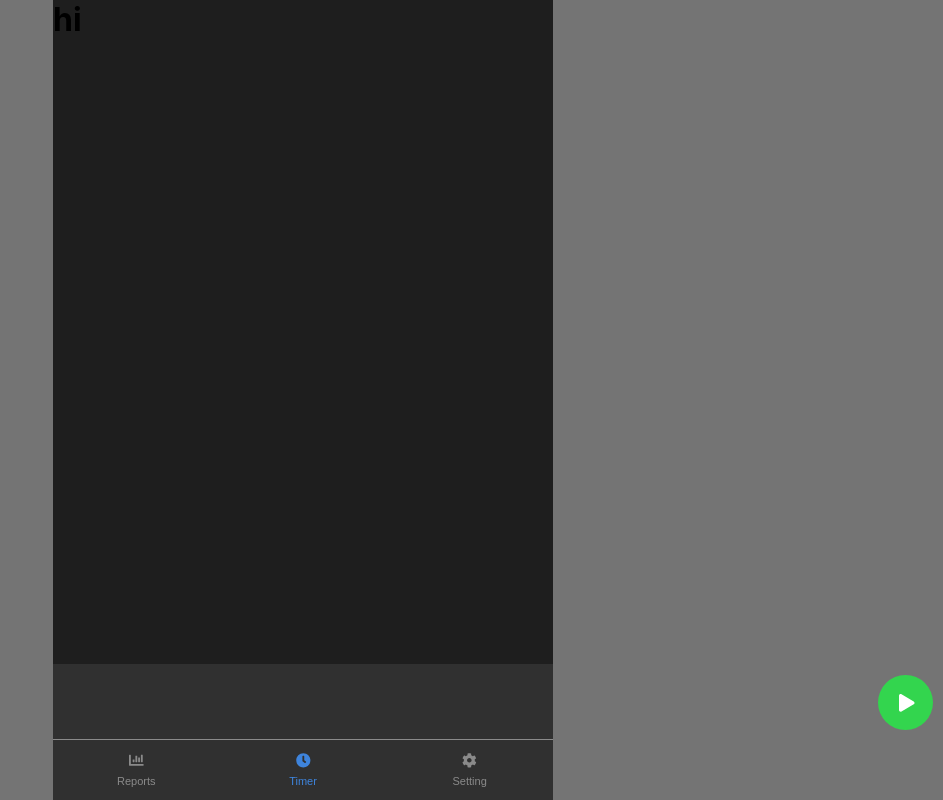
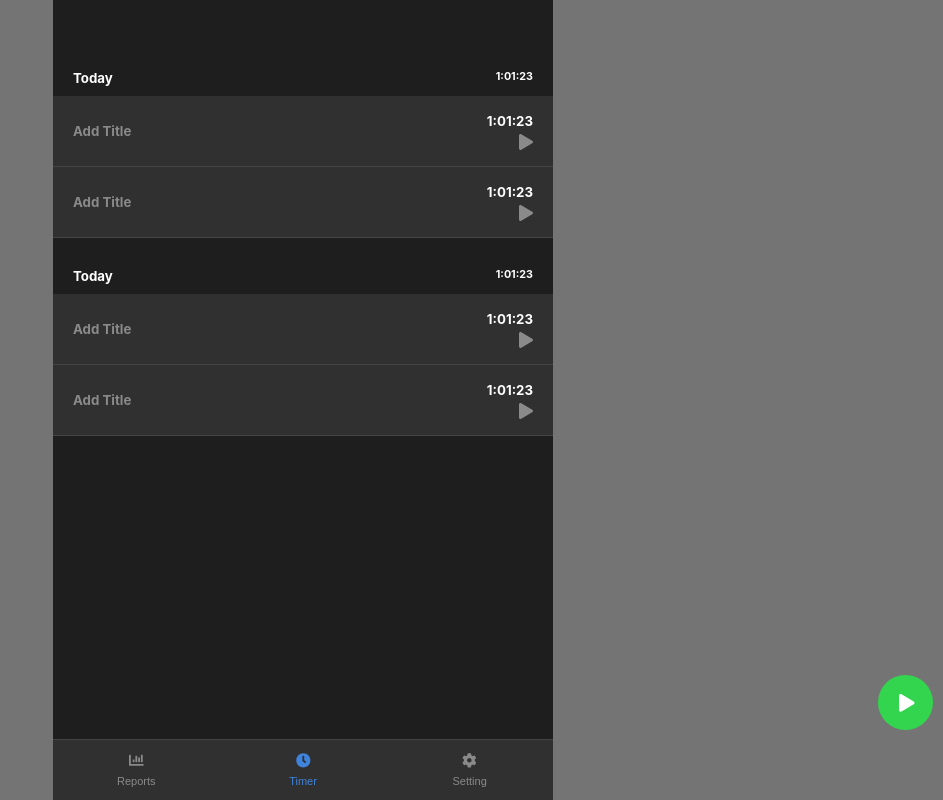
Before and after one commit to AliNazariii/toggl, a React (Create React App) app: page / in a window 1280 px wide. Shown: the whole page, without its empty margins (337-1280 px from the left). Built offline with nearby package versions, Linux system fonts and the light colour scheme.

Commit message:
feat/add-day-and-task-components

```diff
--- a/public/index.html
+++ b/public/index.html
@@ -24,7 +24,7 @@
       work correctly both with client-side routing and a non-root public URL.
       Learn how to configure a non-root public URL by running `npm run build`.
     -->
-    <title>React Redux App</title>
+    <title>Bale Toggl App</title>
   </head>
   <body>
     <noscript>You need to enable JavaScript to run this app.</noscript>
--- a/src/App.tsx
+++ b/src/App.tsx
@@ -1,10 +1,11 @@
 import React from 'react';
 import Layout from './components/Layout/Layout';
+import TasksContainer from './components/Tasks/TasksContainer';
 
 function App() {
   return (
     <Layout>
-      <h1>hi</h1>
+      <TasksContainer />
     </Layout>
   );
 }
--- a/src/components/Layout/Layout.module.scss
+++ b/src/components/Layout/Layout.module.scss
@@ -14,6 +14,7 @@
     width: 100%;
     background-color: #1e1e1e;
     height: 100%;
+    padding: 70px 0 0 0;
 }
 
 .FooterContainer {
--- a/src/components/RunningTask/RunningTask.module.scss
+++ b/src/components/RunningTask/RunningTask.module.scss
@@ -21,7 +21,6 @@
 }
 
 .RunningTaskContainer {
-    background-color: #303030;
     height: 75px;
-    border-bottom: solid #8a8a8a 0.1px;
+    border-bottom: solid #444444 0.1px;
 }
--- a/src/components/RunningTask/RunningTaskContainer.tsx
+++ b/src/components/RunningTask/RunningTaskContainer.tsx
@@ -8,7 +8,7 @@ interface Props {
 
 const runningTaskContainer = ({ running }: Props) => {
 	return(
-		<div className={Styles.RunningTaskContainer}>
+		<div className={Styles.RunningTaskContainer} style={{ backgroundColor: running ? "#303030" : "#1e1e1e" }}>
 			<GreenBtn />
 		</div>
 	)
--- /dev/null
+++ b/src/components/Tasks/DayContainer/DayContainer.module.scss
@@ -0,0 +1,17 @@
+.DayContainer {
+    margin: 0 0 30px 0;
+}
+
+.DayContainerHeadings {
+    display: flex;
+    justify-content: space-between;
+    padding: 0 20px 10px 20px;
+}
+
+.DayTitle {
+    color: #ffffff;
+}
+
+.DayTime {
+    color: #ffffff;
+}
--- /dev/null
+++ b/src/components/Tasks/DayContainer/DayContainer.tsx
@@ -0,0 +1,21 @@
+import React from 'react';
+import Styles from './DayContainer.module.scss';
+import Task from '../Task/Task';
+
+interface Props {
+    date: Date
+}
+const dayContainer = ({ date }: Props) => {
+    return(
+        <div className={Styles.DayContainer}>
+            <div className={Styles.DayContainerHeadings}>
+                <h5 className={Styles.DayTitle}>Today</h5>
+                <h6 className={Styles.DayTime}>1:01:23</h6>
+            </div>
+            <Task />
+            <Task />
+        </div>
+    )
+}
+
+export default dayContainer;
--- a/src/components/Tasks/Task/Task.module.scss
+++ b/src/components/Tasks/Task/Task.module.scss
@@ -0,0 +1,31 @@
+.TaskContainer {
+    width: 100%;
+    height: 70px;
+    background-color: #303030;
+    border-bottom: solid #444444 0.1px;
+
+    display: flex;
+    justify-content: space-between;
+    align-items: center;
+
+}
+
+.DescriptionBlock {
+    display: flex;
+    margin: 20px;
+
+    .Title {
+        color: #8a8a8a;
+    }
+}
+
+.TimePlayBlock {
+    margin: 20px;
+    display: flex;
+    flex-direction: column;
+    align-items: flex-end;
+    .Duration {
+        color: #ffffff;
+        margin: 0 0 5px 0;
+    }
+}
--- a/src/components/Tasks/Task/Task.tsx
+++ b/src/components/Tasks/Task/Task.tsx
@@ -0,0 +1,20 @@
+import React from 'react';
+import Styles from './Task.module.scss';
+import { FontAwesomeIcon } from '@fortawesome/react-fontawesome';
+import { faPlay } from '@fortawesome/free-solid-svg-icons';
+
+const task = () => {
+    return(
+        <div className={Styles.TaskContainer}>
+            <div className={Styles.DescriptionBlock}>
+                <h5 className={Styles.Title}>Add Title</h5>
+            </div>
+            <div className={Styles.TimePlayBlock}>
+                <h5 className={Styles.Duration}>1:01:23</h5>
+    			<FontAwesomeIcon color="#8a8a8a" icon={faPlay} />
+            </div>
+        </div>
+    )
+}
+
+export default task;
--- a/src/components/Tasks/Tasks.module.scss
+++ b/src/components/Tasks/Tasks.module.scss
@@ -0,0 +1,3 @@
+.TasksContainer {
+    // margin: 20px 0 0 0;
+}
--- a/src/components/Tasks/TasksContainer.tsx
+++ b/src/components/Tasks/TasksContainer.tsx
@@ -0,0 +1,14 @@
+import React from 'react';
+import Styles from './Tasks.module.scss';
+import DayContainer from './DayContainer/DayContainer';
+
+const tasksContainer = () => {
+    return(
+        <div className={Styles.TasksContainer}>
+            <DayContainer date={new Date()} />
+            <DayContainer date={new Date()} />
+        </div>
+    )
+}
+
+export default tasksContainer;
```
Also changed, not shown: 1 other file (tests, documents, lock files or other folders).
